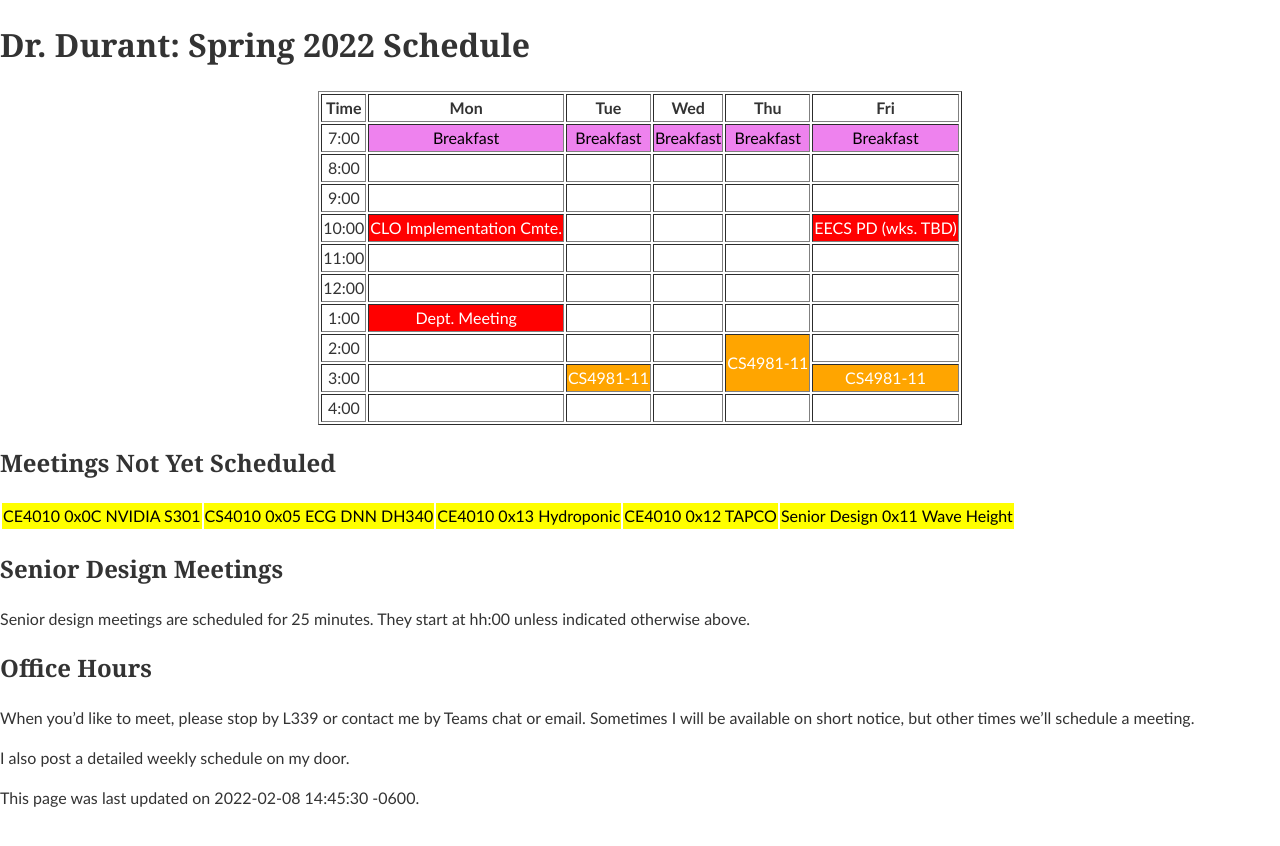
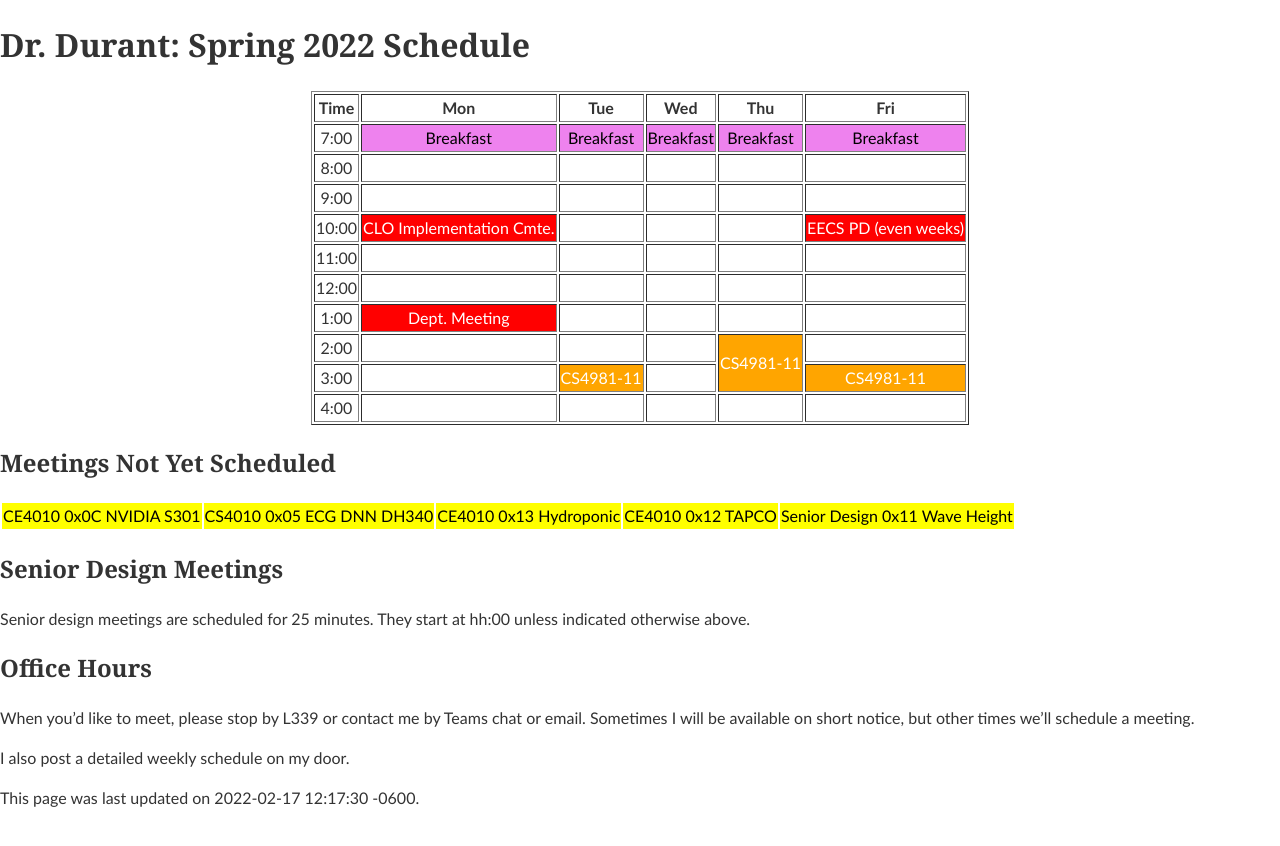
Before and after one commit to edurant/edurant.github.io, a Jekyll site: the page built from sched/s22.md, in a window 1280 px wide. Shown: the top 846 px of the page. Built offline with Jekyll 4.4.1, drawn with Linux system fonts in a browser that asks for light colours.

Commit message:
spring schedule update

```diff
--- a/sched/s22.md
+++ b/sched/s22.md
@@ -1,6 +1,6 @@
 ---
 title: "Dr. Durant: Spring 2022 Schedule"
-date: 2022-02-08 14:45:30 -0600
+date: 2022-02-17 12:17:30 -0600
 ---
 
 <style type="text/css">
@@ -17,7 +17,7 @@ td.lunch  { background-color: violet;  color: black; }
 <tr><td>7:00</td>       <td class="lunch">Breakfast</td>                <td class="lunch">Breakfast</td>    <td class="lunch">Breakfast</td>    <td class="lunch">Breakfast</td>                <td class="lunch">Breakfast</td>        </tr>
 <tr><td>8:00</td>       <td>&nbsp;</td>                                 <td>&nbsp;</td>                     <td>&nbsp;</td>                     <td>&nbsp;</td>                                 <td>&nbsp;</td>                         </tr>
 <tr><td>9:00</td>       <td>&nbsp;</td>                                 <td>&nbsp;</td>                     <td>&nbsp;</td>                     <td>&nbsp;</td>                                 <td>&nbsp;</td>                         </tr>
-<tr><td>10:00</td>      <td class="am">CLO Implementation Cmte.</td>    <td>&nbsp;</td>                     <td>&nbsp;</td>                     <td>&nbsp;</td>                                 <td class="am">EECS PD (wks. TBD)</td>  </tr>
+<tr><td>10:00</td>      <td class="am">CLO Implementation Cmte.</td>    <td>&nbsp;</td>                     <td>&nbsp;</td>                     <td>&nbsp;</td>                                 <td class="am">EECS PD (even weeks)</td></tr>
 <tr><td>11:00</td>      <td>&nbsp;</td>                                 <td>&nbsp;</td>                     <td>&nbsp;</td>                     <td>&nbsp;</td>                                 <td>&nbsp;</td>                         </tr>
 <tr><td>12:00</td>      <td>&nbsp;</td>                                 <td>&nbsp;</td>                     <td>&nbsp;</td>                     <td>&nbsp;</td>                                 <td>&nbsp;</td>                         </tr>
 <tr><td>1:00</td>       <td class="am">Dept. Meeting</td>               <td>&nbsp;</td>                     <td>&nbsp;</td>                     <td>&nbsp;</td>                                 <td>&nbsp;</td>                         </tr>
```
